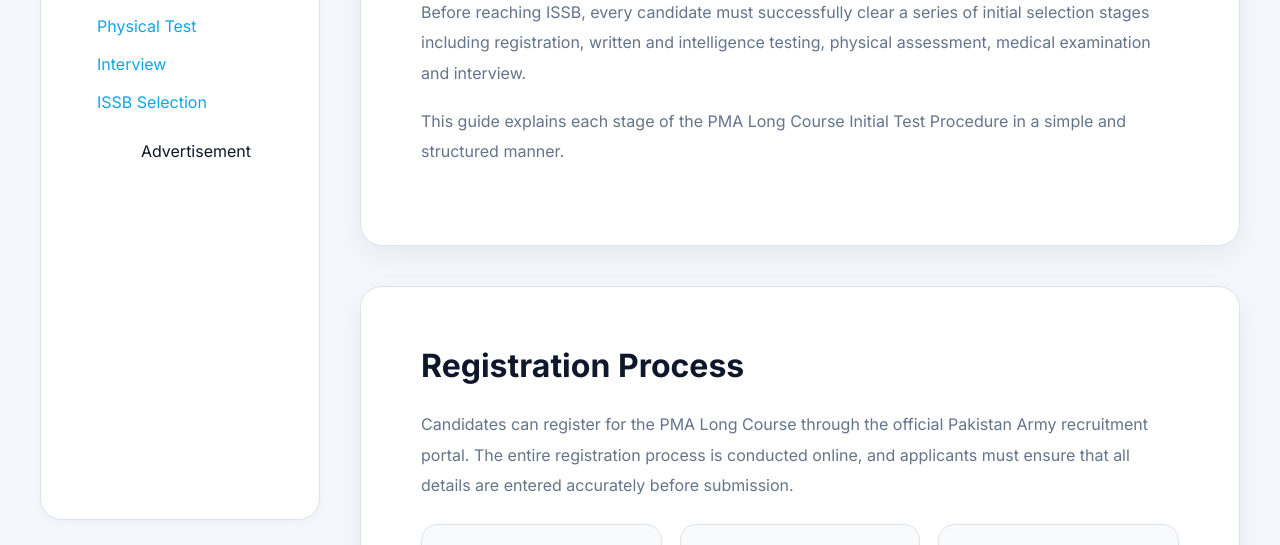
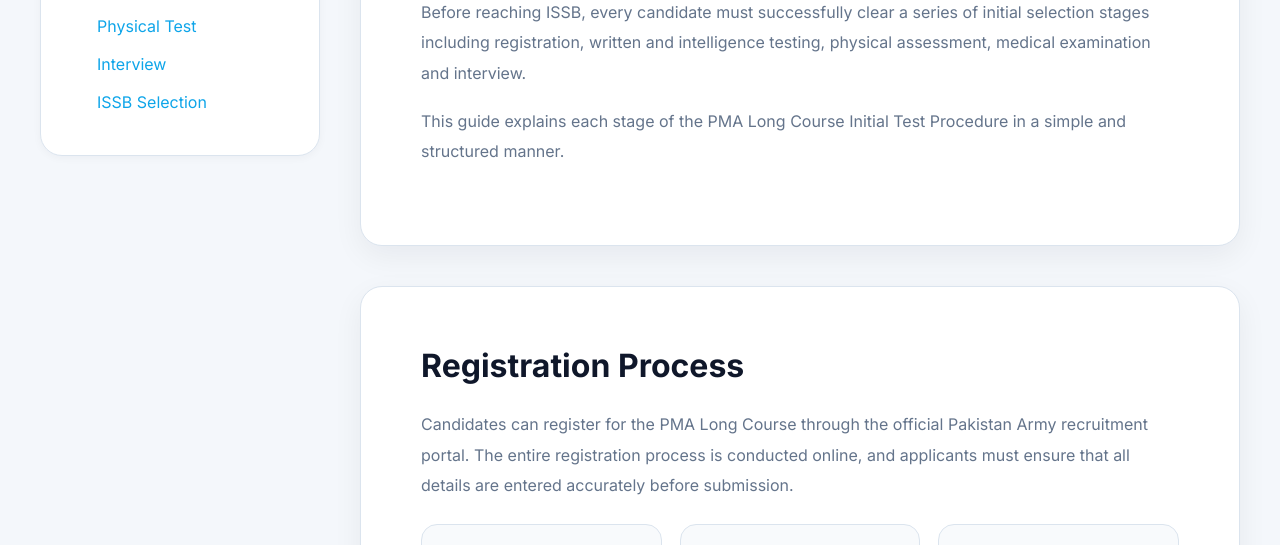
Before and after one commit to examitics/examitics, a React (Vite) app: page /pma-lc-initial-procedure in a window 1280 px wide. Shown: the part 1280-1825 px from the top of the page. Built offline with nearby package versions, Linux system fonts and the light colour scheme.

Commit message:
prep material added

```diff
--- a/src/pages/PmaInitialTestProcedure.jsx
+++ b/src/pages/PmaInitialTestProcedure.jsx
@@ -111,7 +111,7 @@
                 <a href="#issb">ISSB Selection</a>
               </li>
             </ul>
-            <div className="toc-ad">
+            {/* <div className="toc-ad">
               <ul>
                 <li style={{ display: "grid", placeItems: "center" }}>
                   Advertisement
@@ -120,7 +120,7 @@
                   <Adsterra300x250 />
                 </li>
               </ul>
-            </div>
+            </div> */}
           </aside>
 
           {/* ARTICLE */}
```
Lines whose indentation alone changed are shown as unchanged.
